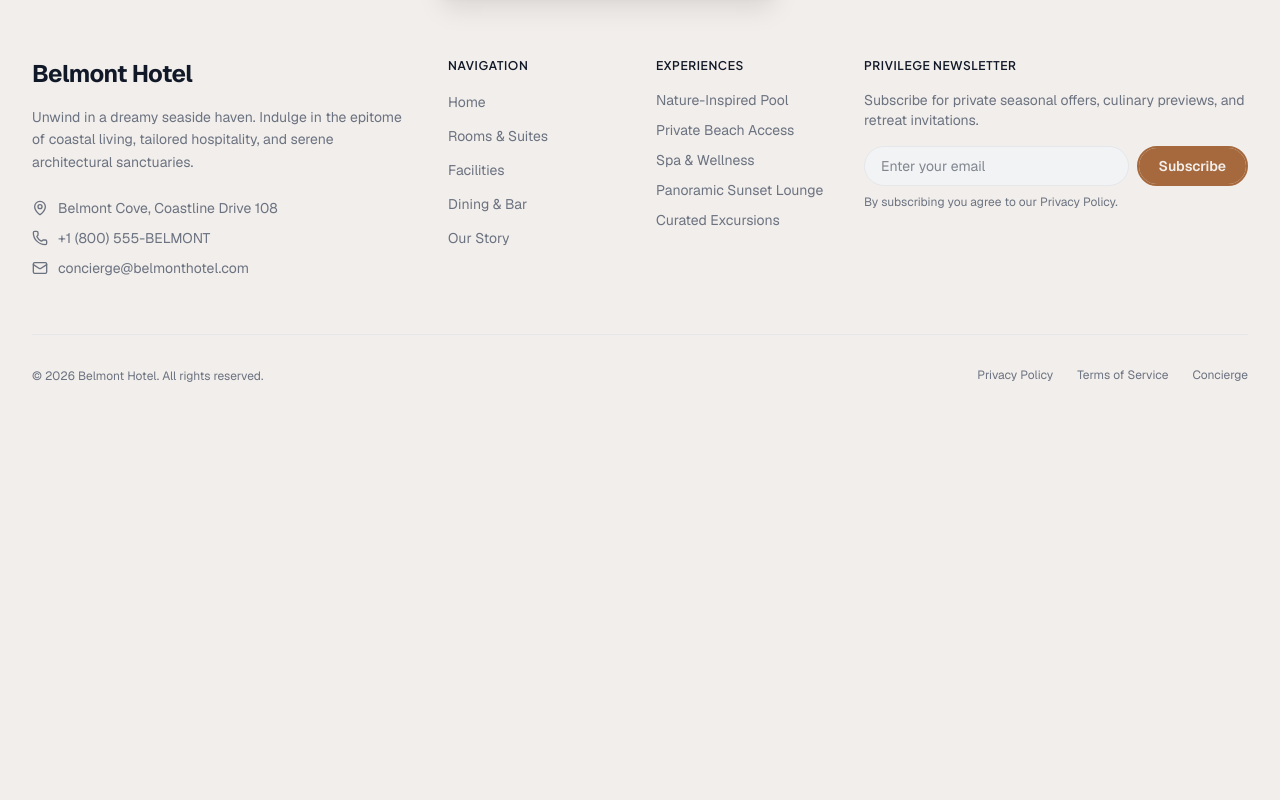
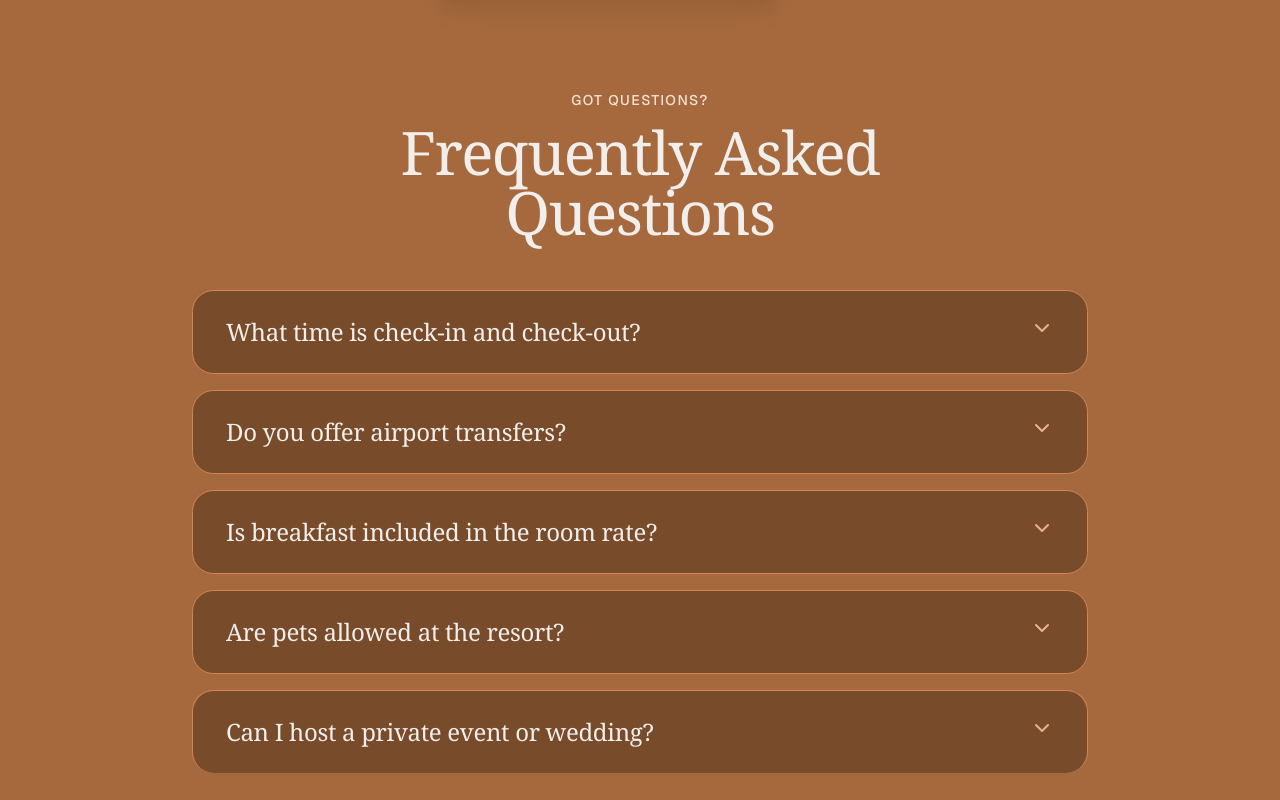
Before and after one commit to xieumar/belmont, a Next.js app: page / in a window 1280 px wide. Shown: the part 5120-5920 px from the top of the page. Before the commit the page ends 5553 px from the top, so only its background shows below. Built offline with nearby package versions, Linux system fonts and the light colour scheme.

Commit message:
feat(ui): add interactive HotelFAQ section with Shadcn accordion

```diff
--- a/app/page.tsx
+++ b/app/page.tsx
@@ -5,6 +5,7 @@ import {
   SpecialOffers,
   DiscoverDestinations,
   HotelFeatures,
+  HotelFAQ,
 } from "@/components/hotel";
 
 export default function Home() {
@@ -16,6 +17,7 @@ export default function Home() {
       <ExclusiveFacilities />
       <SpecialOffers />
       <DiscoverDestinations />
+      <HotelFAQ />
     </div>
   );
 }
--- /dev/null
+++ b/components/hotel/HotelFAQ.tsx
@@ -0,0 +1,70 @@
+import {
+  Accordion,
+  AccordionContent,
+  AccordionItem,
+  AccordionTrigger,
+} from "@/components/ui/accordion";
+
+const faqs = [
+  {
+    question: "What time is check-in and check-out?",
+    answer:
+      "Check-in begins at 3:00 PM and check-out is at 11:00 AM. Early check-in or late check-out can be arranged with our concierge, subject to availability.",
+  },
+  {
+    question: "Do you offer airport transfers?",
+    answer:
+      "Yes, we offer premium airport pickup and drop-off services in our luxury fleet. Please contact our concierge team at least 24 hours prior to your arrival to arrange transportation.",
+  },
+  {
+    question: "Is breakfast included in the room rate?",
+    answer:
+      "It depends on the selected package. Our Special Offers and Premium Suites typically include a complimentary gourmet breakfast, while standard rates offer breakfast as an optional add-on.",
+  },
+  {
+    question: "Are pets allowed at the resort?",
+    answer:
+      "We are proudly pet-friendly! We welcome well-behaved pets and even offer special pet amenities upon request. A standard deep-cleaning fee applies to all pet stays.",
+  },
+  {
+    question: "Can I host a private event or wedding?",
+    answer:
+      "Absolutely. Our Grand Hall and Rooftop Terrace are perfect for exclusive events and weddings. We have an in-house events team ready to help curate your perfect day.",
+  },
+];
+
+export default function HotelFAQ() {
+  return (
+    <section className="bg-terra-400 px-6 py-16 sm:px-8 md:py-24 border-t border-terra-500/50">
+      <div className="mx-auto w-full max-w-4xl">
+        <div className="mb-12 text-center">
+          <p className="mb-3 font-sans text-sm font-medium uppercase tracking-widest text-terra-100">
+            Got Questions?
+          </p>
+          <h2 className="font-serif text-4xl font-medium tracking-tight text-neutral-100 sm:text-5xl lg:text-6xl">
+            Frequently Asked
+            <br />
+            Questions
+          </h2>
+        </div>
+
+        <Accordion className="flex flex-col gap-4 w-full">
+          {faqs.map((faq, index) => (
+            <AccordionItem
+              key={index}
+              value={`item-${index}`}
+              className="overflow-hidden rounded-2xl border border-terra-300 bg-terra-500 px-4 sm:px-8 data-open:bg-terra-600 transition-colors border-b-0"
+            >
+              <AccordionTrigger className="text-left font-serif text-xl font-medium text-neutral-100 hover:no-underline sm:text-2xl py-6 **:data-[slot=accordion-trigger-icon]:text-terra-200 **:data-[slot=accordion-trigger-icon]:size-6">
+                {faq.question}
+              </AccordionTrigger>
+              <AccordionContent className="font-sans text-base leading-relaxed text-terra-100 sm:text-lg pb-6">
+                {faq.answer}
+              </AccordionContent>
+            </AccordionItem>
+          ))}
+        </Accordion>
+      </div>
+    </section>
+  );
+}
--- a/components/hotel/index.ts
+++ b/components/hotel/index.ts
@@ -6,3 +6,4 @@ export { default as DiscoverDestinations } from "./DiscoverDestinations";
 export { default as CallToAction } from "./CallToAction";
 export { default as HotelAbout } from "./HotelAbout";
 export { default as HotelFeatures } from "./HotelFeatures";
+export { default as HotelFAQ } from "./HotelFAQ";
--- /dev/null
+++ b/components/ui/accordion.tsx
@@ -0,0 +1,77 @@
+import { Accordion as AccordionPrimitive } from "@base-ui/react/accordion";
+import { cn } from "cn";
+import { ChevronDownIcon, ChevronUpIcon } from "lucide-react";
+
+function Accordion({ className, ...props }: AccordionPrimitive.Root.Props) {
+  return (
+    <AccordionPrimitive.Root
+      data-slot="accordion"
+      className={cn("flex w-full flex-col", className)}
+      {...props}
+    />
+  );
+}
+
+function AccordionItem({ className, ...props }: AccordionPrimitive.Item.Props) {
+  return (
+    <AccordionPrimitive.Item
+      data-slot="accordion-item"
+      className={cn("not-last:border-b", className)}
+      {...props}
+    />
+  );
+}
+
+function AccordionTrigger({
+  className,
+  children,
+  ...props
+}: AccordionPrimitive.Trigger.Props) {
+  return (
+    <AccordionPrimitive.Header className="flex">
+      <AccordionPrimitive.Trigger
+        data-slot="accordion-trigger"
+        className={cn(
+          "group/accordion-trigger relative flex flex-1 items-start justify-between rounded-lg border border-transparent py-2.5 text-left text-sm font-medium transition-all outline-none hover:underline focus-visible:border-ring focus-visible:ring-3 focus-visible:ring-ring/50 focus-visible:after:border-ring aria-disabled:pointer-events-none aria-disabled:opacity-50 **:data-[slot=accordion-trigger-icon]:ml-auto **:data-[slot=accordion-trigger-icon]:size-4 **:data-[slot=accordion-trigger-icon]:text-muted-foreground",
+          className
+        )}
+        {...props}
+      >
+        {children}
+        <ChevronDownIcon
+          data-slot="accordion-trigger-icon"
+          className="pointer-events-none shrink-0 group-aria-expanded/accordion-trigger:hidden"
+        />
+        <ChevronUpIcon
+          data-slot="accordion-trigger-icon"
+          className="pointer-events-none hidden shrink-0 group-aria-expanded/accordion-trigger:inline"
+        />
+      </AccordionPrimitive.Trigger>
+    </AccordionPrimitive.Header>
+  );
+}
+
+function AccordionContent({
+  className,
+  children,
+  ...props
+}: AccordionPrimitive.Panel.Props) {
+  return (
+    <AccordionPrimitive.Panel
+      data-slot="accordion-content"
+      className="overflow-hidden text-sm data-open:animate-accordion-down data-closed:animate-accordion-up"
+      {...props}
+    >
+      <div
+        className={cn(
+          "h-(--accordion-panel-height) pt-0 pb-2.5 data-ending-style:h-0 data-starting-style:h-0 [&_a]:underline [&_a]:underline-offset-3 [&_a]:hover:text-foreground [&_p:not(:last-child)]:mb-4",
+          className
+        )}
+      >
+        {children}
+      </div>
+    </AccordionPrimitive.Panel>
+  );
+}
+
+export { Accordion, AccordionItem, AccordionTrigger, AccordionContent };
```
